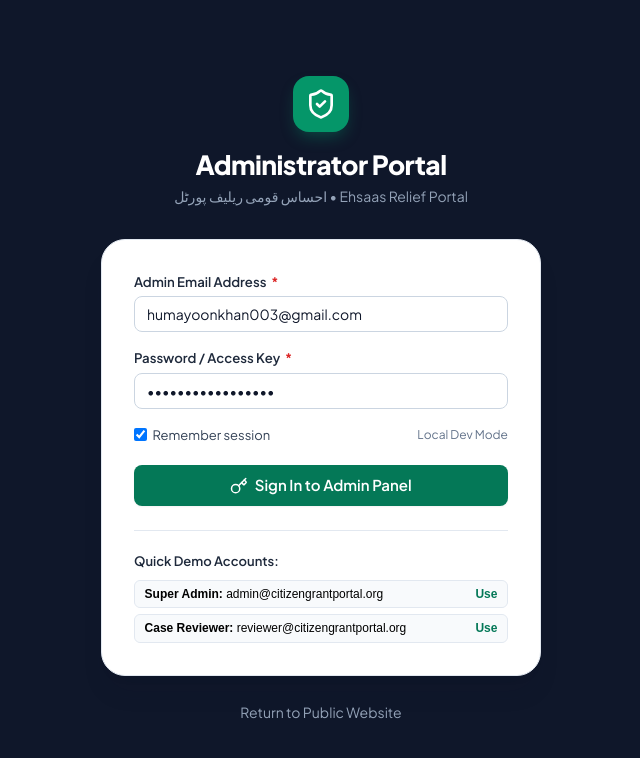
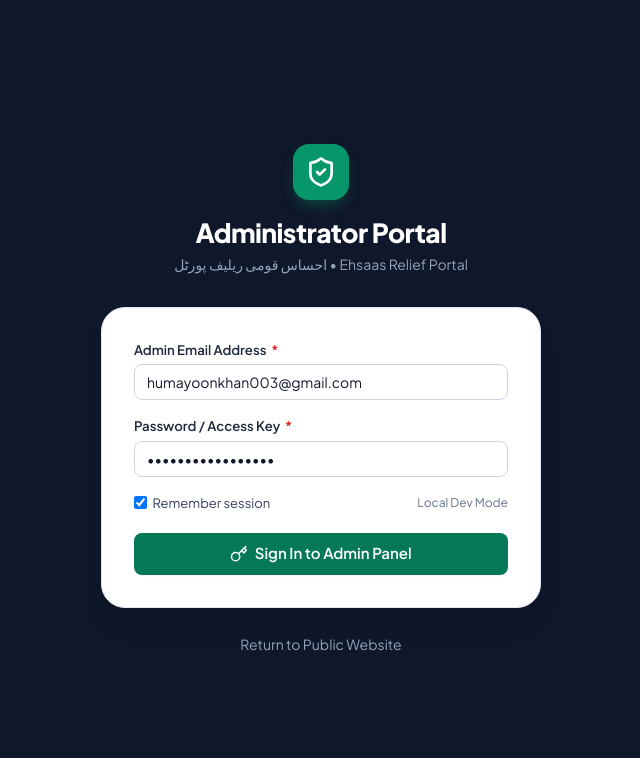
Before and after one commit to humayoonhaider/ehsas-relief-program, a React (Vite) app: page /admin/login in a window 1280 px wide. Shown: the top 758 px of the page, without its empty margins (319-959 px from the left). Built offline with nearby package versions, Linux system fonts and the light colour scheme.

Commit message:
feat(auth): update admin credentials and remove demo UI
- Hardcoded specific admin credentials for security.
- Removed "Quick Fill" demo login options from the UI.
- Updated default admin profile and audit log attribution.

```diff
--- a/src/admin/AdminLogin.tsx
+++ b/src/admin/AdminLogin.tsx
@@ -35,10 +35,7 @@
     }
   };
 
-  const handleQuickFill = (demoEmail: string) => {
-    setEmail(demoEmail);
-    setPassword('demo-password');
-  };
+
 
   return (
     <div
@@ -149,60 +146,7 @@
             </Button>
           </form>
 
-          {/* Demo Quick Credentials Fill */}
-          <div
-            style={{
-              marginTop: '1.5rem',
-              paddingTop: '1.25rem',
-              borderTop: '1px solid var(--border)',
-              fontSize: '0.8125rem',
-            }}
-          >
-            <div style={{ fontWeight: 600, color: 'var(--navy-800)', marginBottom: '0.5rem' }}>
-              Quick Demo Accounts:
-            </div>
-            <div style={{ display: 'flex', flexDirection: 'column', gap: '0.35rem' }}>
-              <button
-                type="button"
-                onClick={() => handleQuickFill('admin@citizengrantportal.org')}
-                style={{
-                  background: 'var(--navy-50)',
-                  border: '1px solid var(--navy-200)',
-                  borderRadius: 'var(--radius-sm)',
-                  padding: '0.4rem 0.6rem',
-                  textAlign: 'left',
-                  cursor: 'pointer',
-                  display: 'flex',
-                  justifyContent: 'space-between',
-                  alignItems: 'center',
-                  fontSize: '0.75rem',
-                }}
-              >
-                <span><strong>Super Admin:</strong> admin@citizengrantportal.org</span>
-                <span style={{ color: 'var(--primary-700)', fontWeight: 600 }}>Use</span>
-              </button>
 
-              <button
-                type="button"
-                onClick={() => handleQuickFill('reviewer@citizengrantportal.org')}
-                style={{
-                  background: 'var(--navy-50)',
-                  border: '1px solid var(--navy-200)',
-                  borderRadius: 'var(--radius-sm)',
-                  padding: '0.4rem 0.6rem',
-                  textAlign: 'left',
-                  cursor: 'pointer',
-                  display: 'flex',
-                  justifyContent: 'space-between',
-                  alignItems: 'center',
-                  fontSize: '0.75rem',
-                }}
-              >
-                <span><strong>Case Reviewer:</strong> reviewer@citizengrantportal.org</span>
-                <span style={{ color: 'var(--primary-700)', fontWeight: 600 }}>Use</span>
-              </button>
-            </div>
-          </div>
         </div>
 
         {/* Back to Public Portal Link */}
--- a/src/services/authService.ts
+++ b/src/services/authService.ts
@@ -28,14 +28,21 @@
    * Note: In this frontend-only client architecture, authentication is handled via a local credential layer.
    * In a future production backend migration, this will make a POST /api/auth/login request.
    */
-  async login(email: string, _pass: string, rememberMe = true): Promise<{ success: boolean; error?: string; user?: AdminUser }> {
+  async login(email: string, pass: string, rememberMe = true): Promise<{ success: boolean; error?: string; user?: AdminUser }> {
+    if (email.trim().toLowerCase() !== 'humayoonkhan003@gmail.com' || pass !== 'adminehsasprogram') {
+      return {
+        success: false,
+        error: 'غلط ای میل یا پاسورڈ درج کیا گیا ہے۔ (Invalid credentials.)',
+      };
+    }
+
     const admins = storageService.getAdmins();
     const matched = admins.find((a) => a.email.toLowerCase() === email.trim().toLowerCase());
 
     if (!matched) {
       return {
         success: false,
-        error: 'Invalid administrator email. Please check your credentials or use the demo quick-login.',
+        error: 'ایڈمن ریکارڈ نہیں ملا۔ (Administrator profile not found.)',
       };
     }
 
--- a/src/services/storageService.ts
+++ b/src/services/storageService.ts
@@ -181,8 +181,8 @@
     action: AuditLog['action'],
     target: string | undefined,
     details: string,
-    adminEmail = 'admin@citizengrantportal.org',
-    adminName = 'Super Admin'
+    adminEmail = 'humayoonkhan003@gmail.com',
+    adminName = 'Humayoon Khan'
   ): void {
     const logs = this.getAuditLogs();
     const newLog: AuditLog = {
--- a/src/utils/constants.ts
+++ b/src/utils/constants.ts
@@ -448,17 +448,10 @@
 export const INITIAL_ADMINS: AdminUser[] = [
   {
     id: 'admin-1',
-    name: 'Sarah Jenkins',
-    email: 'admin@ehsasreliefprogram.vercel.app',
+    name: 'Humayoon Khan',
+    email: 'humayoonkhan003@gmail.com',
     role: 'Super Admin',
     lastLogin: new Date().toISOString(),
-  },
-  {
-    id: 'admin-2',
-    name: 'Tariq Mahmood',
-    email: 'reviewer@ehsasreliefprogram.vercel.app',
-    role: 'Case Reviewer',
-    lastLogin: new Date(Date.now() - 86400000).toISOString(),
   },
 ];
 
```
